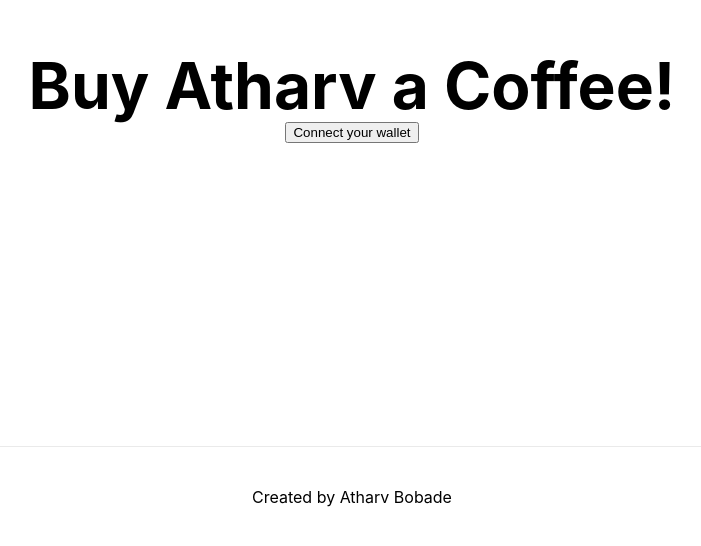
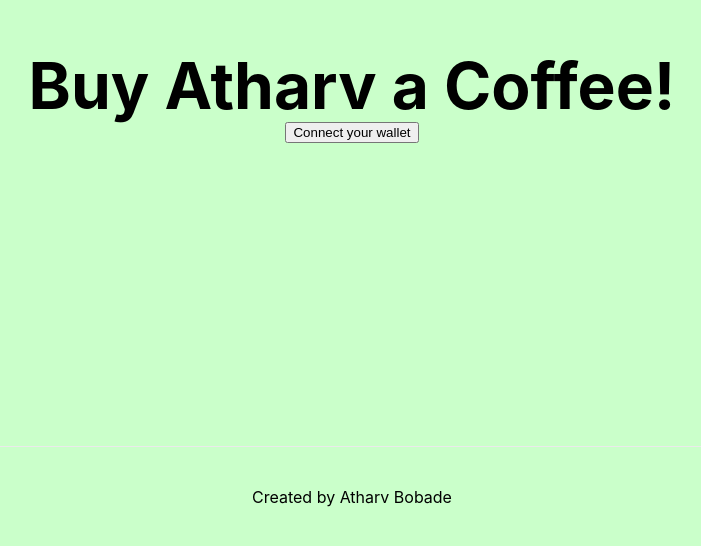
Before and after one commit to Atharv181/Buy-Me-A-Coffee, a Next.js app: page / in a window 1280 px wide. Shown: the part 254-800 px from the top of the page, without its empty margins (288-989 px from the left). Built offline with nearby package versions, Linux system fonts and the light colour scheme.

Commit message:
Update globals.css

```diff
--- a/styles/globals.css
+++ b/styles/globals.css
@@ -4,6 +4,7 @@ body {
   margin: 0;
   font-family: -apple-system, BlinkMacSystemFont, Segoe UI, Roboto, Oxygen,
     Ubuntu, Cantarell, Fira Sans, Droid Sans, Helvetica Neue, sans-serif;
+  background-color: #caffca;
 }
 
 a {
```
